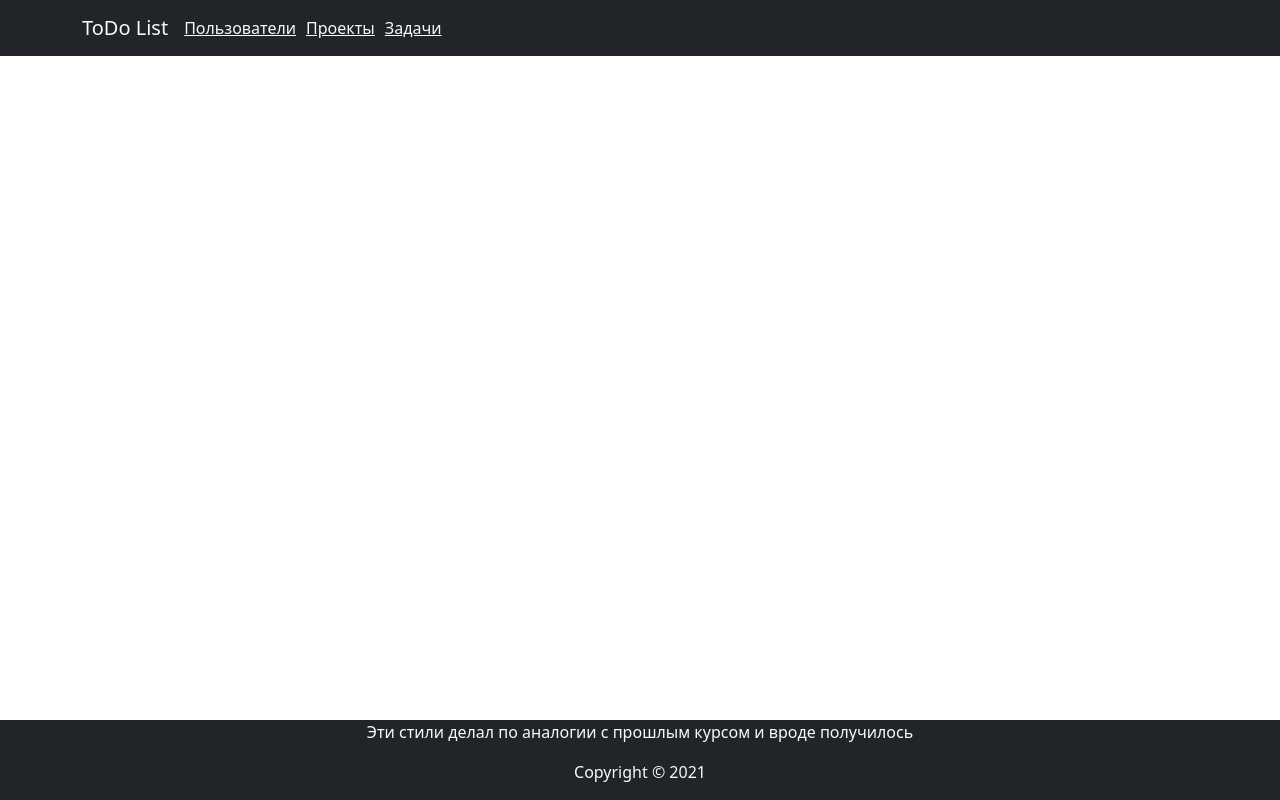
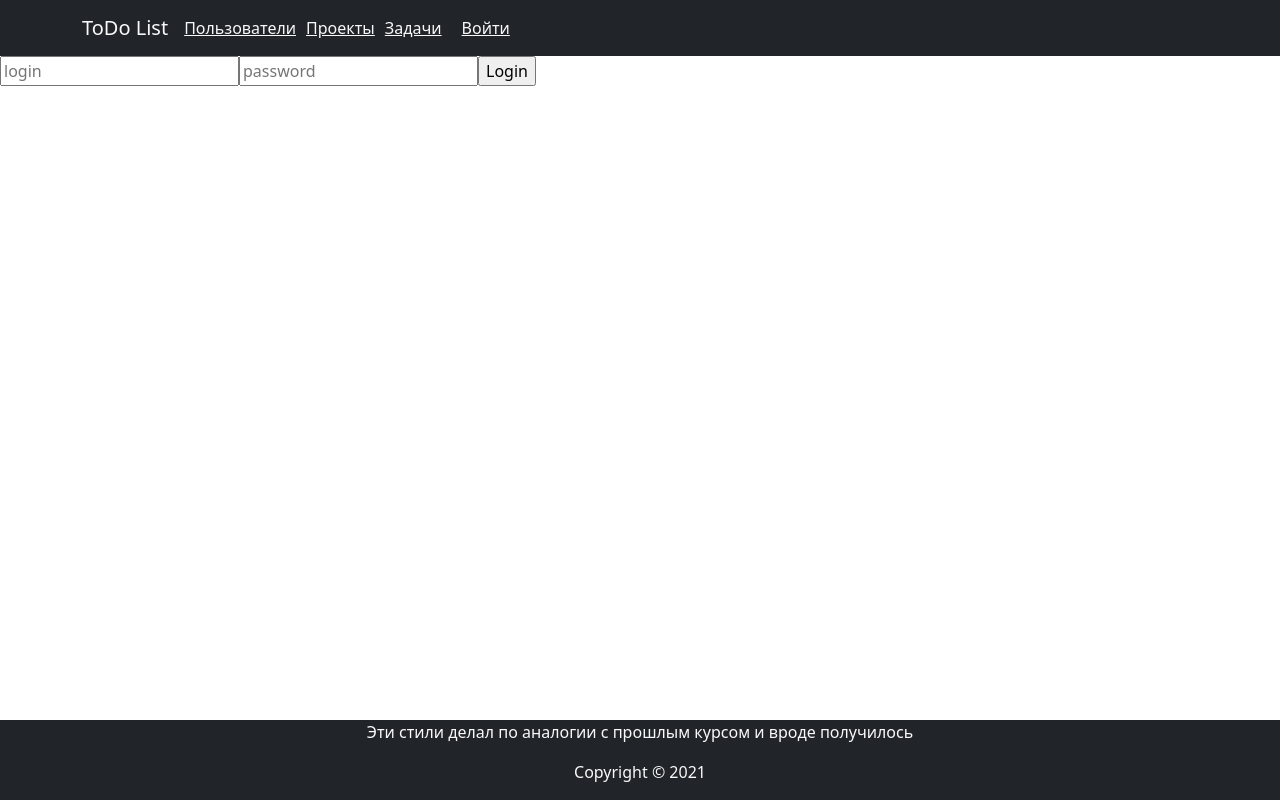
Before and after one commit to Necris45/DRF-ToDo, a React (Create React App) app in the folder frontend/: page /login in a window 1280 px wide. Built offline with nearby package versions, Linux system fonts and the light colour scheme; no server answers.

Commit message:
Homework 7 done

```diff
--- a/frontend/package.json
+++ b/frontend/package.json
@@ -13,6 +13,7 @@
     "react-dom": "^17.0.2",
     "react-router-dom": "^5.2.0",
     "react-scripts": "^3.4.4",
+    "universal-cookie": "^4.0.4",
     "web-vitals": "^1.1.2",
     "yarn": "^1.22.17"
   },
--- a/frontend/src/App.js
+++ b/frontend/src/App.js
@@ -1,6 +1,7 @@
 import './App.css';
 import React from 'react'
 import axios from "axios";
+import Cookies from 'universal-cookie';
 import UserList from "./components/User";
 import Menu from "./components/Menu";
 import Footer from "./components/Footer";
@@ -8,7 +9,9 @@ import TodoList from "./components/ToDo";
 import ProjectList from "./components/Projects";
 import {BrowserRouter, Route, Switch} from "react-router-dom";
 import ProjectItems from "./components/ProjectItem";
-
+import NotFound404 from './components/404.js';
+import LoginForm from './components/Auth.js';
+import DefaultPage from './components/DefaultPage.js';
 
 class App extends React.Component {
     constructor(props) {
@@ -17,47 +20,105 @@ class App extends React.Component {
             'users': [],
             'todo' :[],
             'projects': [],
+            'token': '',
+            'login': ''
         };
     }
 
-    componentDidMount() {
-        axios.get('http://127.0.0.1:8000/api/users/').then(
+    set_token(token, username) {
+        const cookies = new Cookies()
+        cookies.set('token', token)
+        localStorage.setItem('login', username)
+        this.setState({'token': token, 'login': username},() => this.load_data())
+    }
+
+    is_authenticated() {
+        return !!this.state.token
+    }
+
+    logout() {
+        this.set_token('')
+    }
+
+    get_token_from_storage() {
+        const cookies = new Cookies()
+        const token = cookies.get('token')
+        let username = localStorage.getItem('login')
+        this.setState({'token': token, 'login': username},() => this.load_data())
+    }
+
+    get_token(username, password) {
+        axios.post('http://127.0.0.1:8000/api-token-auth/', {username: username, password: password})
+        .then(response => {
+            this.set_token(response.data['token'], username)
+        }).catch(error => alert('Неверный логин или пароль'))
+    }
+
+    get_headers() {
+        let headers = {'Content-Type': 'application/json'}
+        if (this.is_authenticated()){
+            headers['Authorization'] = 'Token ' + this.state.token
+        }
+        return headers
+    }
+
+    load_data () {
+        const headers = this.get_headers()
+        axios.get('http://127.0.0.1:8000/api/users/', {headers}).then(
             response => {
                 const users = response.data
                 this.setState(
                     {'users': users}
                 )
             }
-        ).catch(error => console.log(error))
-        axios.get('http://127.0.0.1:8000/api/todo/').then(
+        ).catch(error => {console.log(error)
+        this.setState({users: []})}
+        )
+
+        axios.get('http://127.0.0.1:8000/api/todo/', {headers}).then(
             response => {
                 const todo = response.data
                 this.setState(
                     {'todo': todo}
                 )
             }
-        ).catch(error => console.log(error))
-        axios.get('http://127.0.0.1:8000/api/project/').then(
+        ).catch(error => {console.log(error)
+        this.setState({todo: []})}
+        )
+
+        axios.get('http://127.0.0.1:8000/api/project/', {headers}).then(
             response => {
                 const projects = response.data
                 this.setState(
                     {'projects': projects}
                 )
             }
-        ).catch(error => console.log(error))
+        ).catch(error => {console.log(error)
+        this.setState({projects: []})}
+        )
     };
+
+    componentDidMount() {
+        this.get_token_from_storage()
+    }
 
     render() {
         return (
             <div>
                  <div>
                     <BrowserRouter>
-                    <Menu/>
+                    <Menu is_authenticated={this.is_authenticated.bind(this)}
+                          logout={() => {this.logout()}} login={this.state.login}/>
                         <Switch>
                             <Route exact path="/users" component = {() => <UserList users={this.state.users}/> } />
                             <Route exact path="/todo" component = {() => <TodoList todo={this.state.todo}/> } />
                             <Route exact path="/projects" component = {()=> <ProjectList projects={this.state.projects}/> } />
                             <Route exact path="/projects/:id" component = {() => <ProjectItems projects={this.state.projects} users={this.state.users} todo={this.state.todo}/> }/>
+                            <Route exact path='/login' component={() => <LoginForm get_token={(username, password) =>
+                            this.get_token(username, password)} />} />
+                            <Route exact path='/' component={DefaultPage}/>
+                            <Route component={NotFound404}/>
+
                         </Switch>
                     </BrowserRouter>
                 </div>
--- /dev/null
+++ b/frontend/src/components/404.js
@@ -0,0 +1,12 @@
+import React from 'react'
+
+
+const NotFound404 = ({location}) => {
+    return (
+        <div>
+            <h1>Страница по адресу '{location.pathname}' не найдена</h1>
+        </div>
+    )
+}
+
+export default NotFound404
--- /dev/null
+++ b/frontend/src/components/Auth.js
@@ -0,0 +1,37 @@
+import React from 'react'
+
+
+class LoginForm extends React.Component {
+    constructor(props) {
+      super(props)
+      this.state = {login: '', password: ''}
+    }
+
+    handleChange(event)
+    {
+        this.setState(
+                {
+                    [event.target.name]: event.target.value
+                }
+            );
+    }
+
+    handleSubmit(event) {
+      this.props.get_token(this.state.login, this.state.password)
+      event.preventDefault()
+    }
+
+    render() {
+      return (
+        <form onSubmit={(event)=> this.handleSubmit(event)}>
+            <input type="text" name="login" placeholder="login" value={this.state.login}
+                   onChange={(event)=>this.handleChange(event)} />
+            <input type="password" name="password" placeholder="password" value={this.state.password}
+                   onChange={(event)=>this.handleChange(event)} />
+            <input type="submit" value="Login" />
+        </form>
+      );
+    }
+  }
+
+  export default LoginForm
--- /dev/null
+++ b/frontend/src/components/DefaultPage.js
@@ -0,0 +1,21 @@
+import React from "react";
+import 'bootstrap/dist/css/bootstrap.min.css'
+
+const DefaultPage = () => {
+    return (
+    <content>
+        <div>
+            Вы находитесь на главной странице.
+        </div>
+        <div>
+            Для начала работы необходимо войти в систему нажав на "Войти" в навигационной панели сверху.
+        </div>
+        <div>
+            После этого вы сможете работать в соответствии с выданными правами доступа.
+        </div>
+    </content>
+    )
+}
+
+
+export default DefaultPage;
--- a/frontend/src/components/Menu.js
+++ b/frontend/src/components/Menu.js
@@ -3,7 +3,7 @@ import {Navbar, Container, Nav, Row, Col} from 'react-bootstrap'
 import 'bootstrap/dist/css/bootstrap.min.css'
 import {Link} from "react-router-dom";
 
-const Menu = () => {
+const Menu = ({is_authenticated, logout, login}) => {
     return(
         <div className='bg-dark'>
             <Container>
@@ -16,6 +16,9 @@ const Menu = () => {
                                     Пользователи</Link></li>
                                 <li ><Link style={{marginRight: '10px'}} className="text-light" to='/projects'>Проекты</Link></li>
                                 <li ><Link style={{marginRight: '10px'}} className="text-light" to='/todo'>Задачи</Link></li>
+                                {is_authenticated() ?
+                                    <h6 className="text-light" Header style={{marginRight: '10px', marginLeft: '10px'}}>{login} <button onClick={()=>{logout()}}>Выйти</button></h6> :
+                                    <Link style={{marginRight: '10px', marginLeft: '10px'}} className="text-light"to='/login'>Войти</Link>}
                             </Nav>
                         </Navbar>
                     </Col>
--- a/frontend/src/components/User.js
+++ b/frontend/src/components/User.js
@@ -19,6 +19,7 @@ const UserList = ({users}) => {
         <Container>
             <Row>
                 <Col className='col-lg-12 col-sm-12'>
+                    <h3 className='text-center mt-3'>Пользователи</h3>
                     <Table striped bordered hover size='lg' className='mt-2'>
                         <thead>
                         <tr>
```
Also changed, not shown: 2 other files (tests, documents, lock files or other folders).
